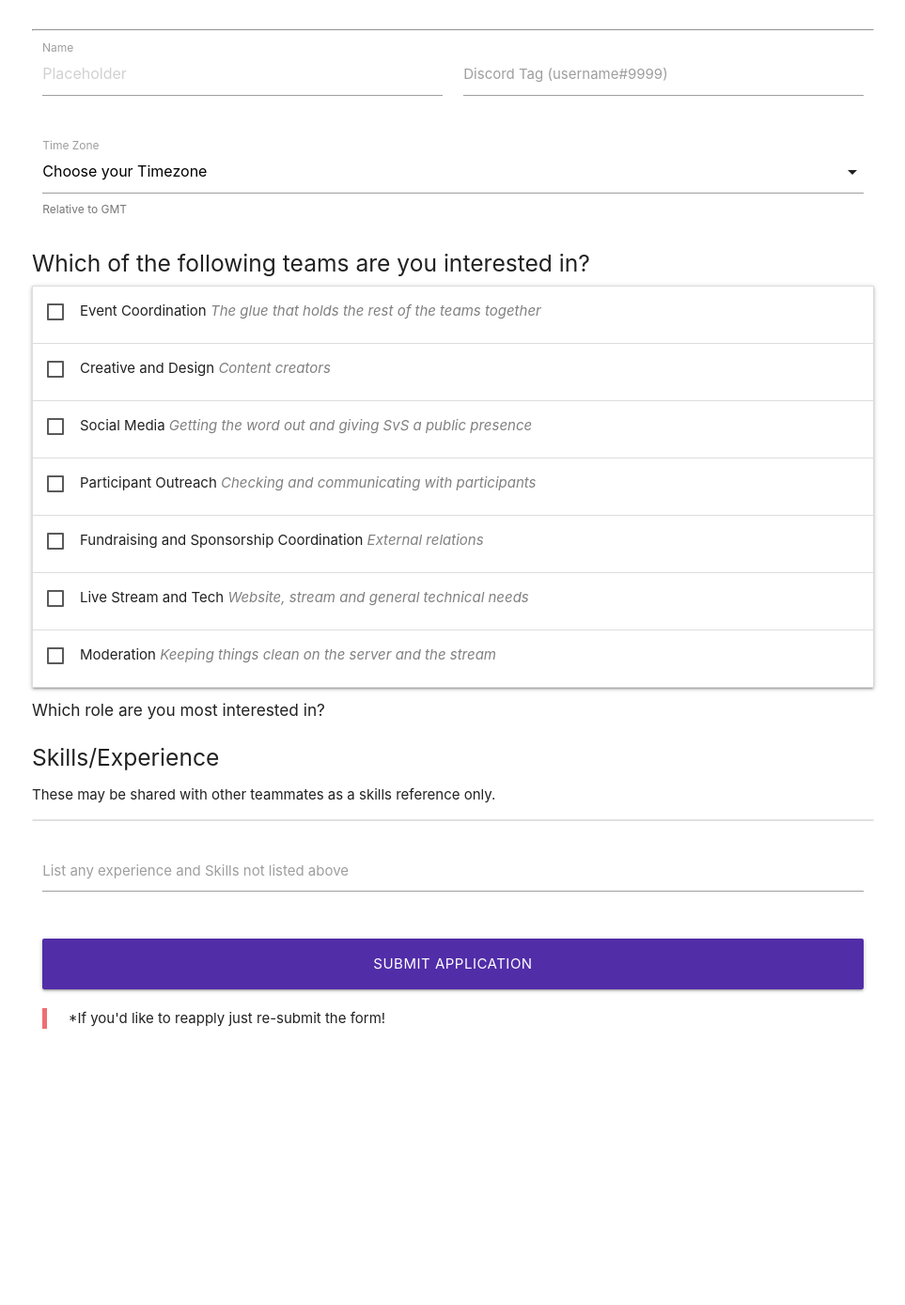
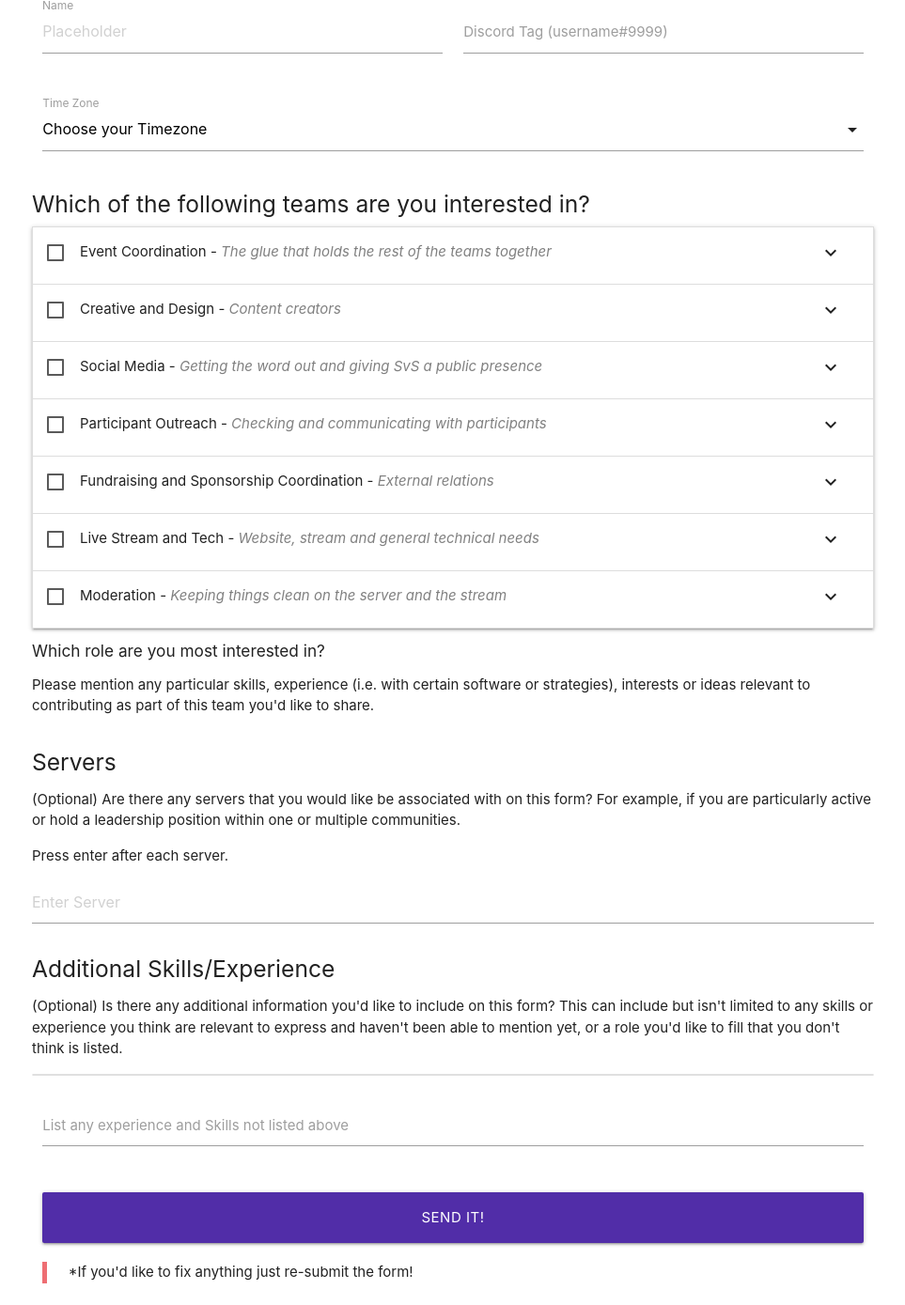
Before and after one commit to Yodamaul/svs-voting, a plain HTML site: page index.html in a window 1280 px wide. Shown: the part 250-1639 px from the top of the page at 94% size, without its empty margins (158-1121 px from the left). Before the commit the page ends 1405 px from the top, so only its background shows below. Drawn offline with nearby package versions, Linux system fonts and the light colour scheme.

Commit message:
Update index.html

```diff
--- a/index.html
+++ b/index.html
@@ -27,6 +27,27 @@
             color: gray;
             font-style: italic;
         }
+
+        .collapsible li.active i {
+
+            transform-origin: center center;
+            -ms-transform: rotate(180deg);
+            /* IE 9 */
+            -webkit-transform: rotate(180deg);
+            /* Chrome, Safari, Opera */
+            transform: rotate(180deg);
+        }
+
+        .rotate {
+            transform-origin: bottom center;
+            -moz-transition: all .3s linear;
+            -webkit-transition: all .3s linear;
+            transition: all .3s linear;
+        }
+
+        .collapsible-header i {
+            margin-left: auto;
+        }
     </style>
 
 </head>
@@ -35,16 +56,12 @@
 
     <div class="container" id="app">
         <div class="row">
-            <h1>SVS Team Application</h1>
+            <h1>SVS Team Sign-Up</h1>
         </div>
         <div class="row">
-            <p>Lorem ipsum dolor sit amet, consectetur adipiscing elit, sed do eiusmod tempor incididunt ut labore et
-                dolore magna aliqua. Ut enim ad minim veniam, quis nostrud exercitation ullamco laboris nisi ut aliquip
-                ex ea commodo consequat. Duis aute irure dolor in reprehenderit in voluptate velit esse cillum dolore eu
-                fugiat nulla pariatur. Excepteur sint occaecat cupidatat non proident, sunt in culpa qui officia
-                deserunt mollit anim id est laborum.</p>
-
-
+            <p>Remember, your submitted form will be visible to the rest of the team as a reference for your skills and
+                interests. You can be as detailed or as brief as you like- just note down what you think is helpful to
+                know about you as a member of the team!</p>
 
         </div>
         <hr>
@@ -69,7 +86,6 @@
                         </select>
                         <label>Time Zone</label>
 
-                        <span class="helper-text">Relative to GMT</span>
                     </div>
                 </div>
 
@@ -90,8 +106,9 @@
                                     <span>
 
                                     </span>
-                                </label> Event Coordination&nbsp<span class="summary">{{jobs["ec"].desc}}</span>
+                                </label> Event Coordination -&nbsp<span class="summary">{{jobs["ec"].desc}}</span>
 
+                                <i class="material-icons rotate right">expand_more</i>
 
                             </div>
                             <div class="collapsible-body">
@@ -123,7 +140,9 @@
 
                                     </span>
                                 </label>
-                                Creative and Design&nbsp<span class="summary">{{jobs["cad"].desc}}</span>
+                                Creative and Design -&nbsp<span class="summary">{{jobs["cad"].desc}}</span>
+
+                                <i class="material-icons rotate right">expand_more</i>
                             </div>
                             <div class="collapsible-body">
                                 <ul class="collection">
@@ -147,7 +166,9 @@
 
                                     </span>
                                 </label>
-                                Social Media&nbsp<span class="summary">{{jobs["sm"].desc}}</span>
+                                Social Media -&nbsp<span class="summary">{{jobs["sm"].desc}}</span>
+
+                                <i class="material-icons rotate right">expand_more</i>
                             </div>
                             <div class="collapsible-body">
                                 <ul class="collection">
@@ -175,8 +196,9 @@
                                     <span>
 
                                     </span></label>
-                                Participant Outreach&nbsp<span class="summary">{{jobs["po"].desc}}</span>
+                                Participant Outreach -&nbsp<span class="summary">{{jobs["po"].desc}}</span>
 
+                                <i class="material-icons rotate right">expand_more</i>
                             </div>
                             <div class="collapsible-body">
                                 <ul class="collection">
@@ -203,8 +225,10 @@
 
                                     </span>
                                 </label>
-                                Fundraising and Sponsorship Coordination&nbsp<span
+                                Fundraising and Sponsorship Coordination -&nbsp<span
                                     class="summary">{{jobs["fsc"].desc}}</span>
+
+                                <i class="material-icons rotate right">expand_more</i>
                             </div>
                             <div class="collapsible-body">
                                 <ul class="collection">
@@ -228,7 +252,9 @@
 
                                     </span> </label>
 
-                                Live Stream and Tech&nbsp<span class="summary">{{jobs["lst"].desc}}</span>
+                                Live Stream and Tech -&nbsp<span class="summary">{{jobs["lst"].desc}}</span>
+
+                                <i class="material-icons rotate right">expand_more</i>
                             </div>
                             <div class="collapsible-body">
                                 <ul class="collection">
@@ -249,7 +275,9 @@
 
                                     </span>
                                 </label>
-                                Moderation&nbsp<span class="summary">{{jobs["mod"].desc}}</span>
+                                Moderation -&nbsp<span class="summary">{{jobs["mod"].desc}}</span>
+
+                                <i class="material-icons rotate right">expand_more</i>
                             </div>
                             <div class="collapsible-body">
                                 <ul class="collection">
@@ -268,6 +296,8 @@
 
 
                     <h6>Which role are you most interested in?</h6>
+                    <p>Please mention any particular skills, experience (i.e. with certain software or strategies),
+                        interests or ideas relevant to contributing as part of this team you'd like to share.</p>
                     <p v-for="(aa,ind) in application.roles">
                         <label>
                             <input v-bind:value="jobs[aa].name" v-model="application.fav" name="top" type="radio" />
@@ -276,9 +306,37 @@
                     </p>
                 </div>
 
+
+
+
+
+
+
+
+
+
+
                 <div class="row">
-                    <h5>Skills/Experience </h5>
-                    <p>These may be shared with other teammates as a skills reference only.</p>
+                    <h5>Servers</h5>
+                    <p>(Optional) Are there any servers that you would like be associated with on this form? For
+                        example, if you are particularly active or hold a leadership position within one or multiple
+                        communities.
+                    </p>
+
+                    <span class="helper-text">Press enter after each server.</span>
+                    <div class="chips chips-placeholder">
+
+                    </div>
+                </div>
+
+
+
+                <div class="row">
+                    <h5>Additional Skills/Experience </h5>
+                    <p>(Optional) Is there any additional information you'd like to include on this form? This can
+                        include but isn't limited to any skills or experience you think are relevant to express and
+                        haven't been able to mention yet, or a role you'd like to fill that you don't think is listed.
+                    </p>
                     <ul class="collection">
                         <li v-for="(aa,ind) in application.roles" class="collection-item">
                             <textarea v-model="application.role_experience[ind]" v-bind:id="3+aa"
@@ -293,13 +351,17 @@
                 </div>
 
 
+
+
+
+
                 <div class="row">
                     <div class="col s12">
 
                         <a v-on:click="submitapp"
-                            class="waves-effect btn-large  deep-purple darken-2 waves-light btn">Submit Application</a>
+                            class="waves-effect btn-large  deep-purple darken-2 waves-light btn">Send It!</a>
                         <blockquote>
-                            *If you'd like to reapply just re-submit the form! </blockquote>
+                            *If you'd like to fix anything just re-submit the form! </blockquote>
                     </div>
                 </div>
 
@@ -321,6 +383,23 @@
     <script src="https://www.gstatic.com/firebasejs/8.10.0/firebase-app.js"></script>
     <script src="https://www.gstatic.com/firebasejs/8.10.0/firebase-firestore.js"></script>
     <script type="module">
+
+        document.addEventListener('DOMContentLoaded', function () {
+            var elems = document.querySelectorAll('.chips');
+            var instances = M.Chips.init(elems, {
+                placeholder: 'Enter Server ',
+                secondaryPlaceholder: '+Server',
+                onChipAdd: function () {
+                    var data = this.chipsData;
+                    var arr = [];
+                    for (var a in data) {
+                        arr.push(data[a].tag);
+                    }
+                    app.application.servers = arr;
+                }
+            });
+        });
+
 
 
         // Your web app's Firebase configuration
@@ -372,8 +451,7 @@
                         obj.roles[o] = app.jobs[obj.roles[o]].name;
                     }
                     obj.timestamp = + new Date();
-                    console.log(obj);
-                    //   db.collection("applications").add(obj);
+                    db.collection("applications").add(obj);
                     M.toast({ html: 'Application Submitted Successfully!', classes: 'rounded' });
                 }
             },
@@ -564,7 +642,8 @@
                     fav: "",
                     roles: [],
                     role_experience: [],
-                    timestamp: ""
+                    timestamp: "",
+                    servers: []
                 }
             }
         }
```
